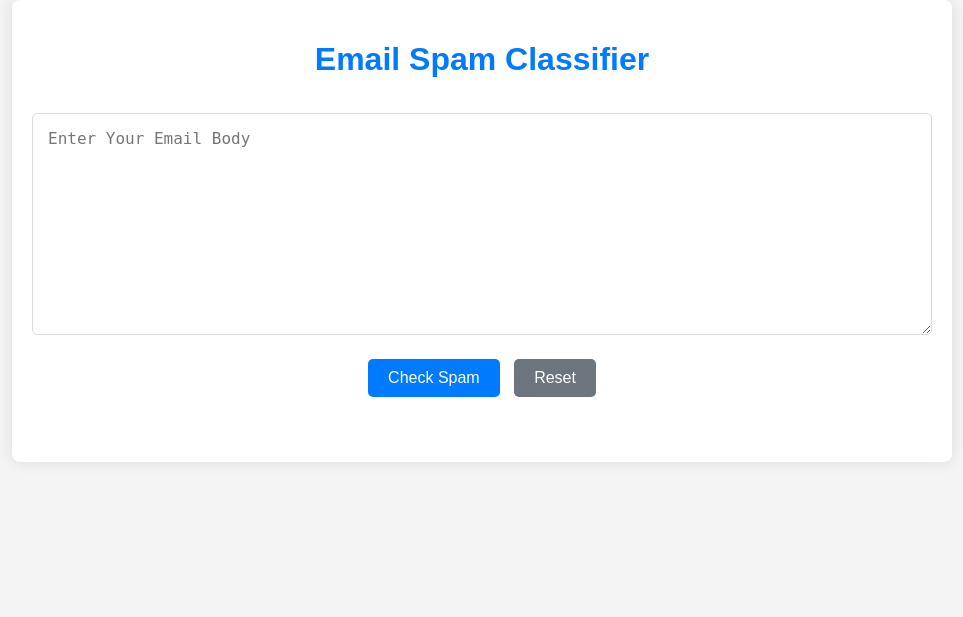
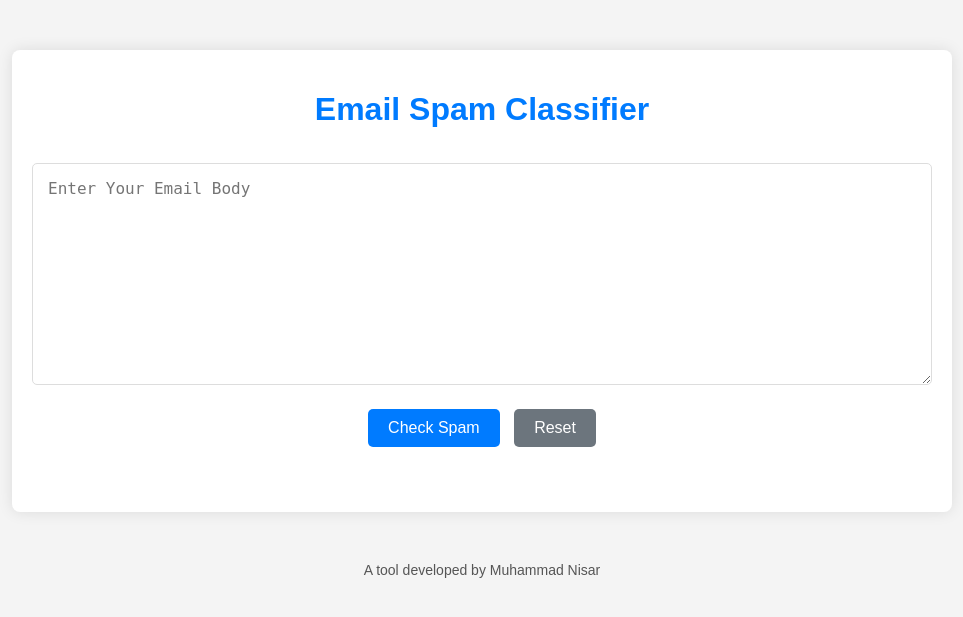
Before and after one commit to Muhammad-Nisar-7/Email-spam-classifier, a Flask app: page / in a window 1280 px wide. Shown: the top 617 px of the page, without its empty margins (158-1121 px from the left). Run offline with Flask 2, Linux system fonts and the light colour scheme; parts of the project's set-up code (start-up, migrations or seed data) failed here and were passed over.

Commit message:
Update index.html

```diff
--- a/templates/index.html
+++ b/templates/index.html
@@ -16,7 +16,7 @@
         .container {
             width: 80%;
             max-width: 900px;
-            margin: 0 auto;
+            margin: 50px auto 0; /* Added margin-top: 50px */
             padding: 20px;
             background: #fff;
             border-radius: 8px;
@@ -78,6 +78,11 @@
             font-size: 28px;
             vertical-align: middle;
         }
+        footer {
+            margin-top: 50px;
+            color: #555;
+            font-size: 14px;
+        }
     </style>
 </head>
 <body>
@@ -100,5 +105,8 @@
             </div>
         {% endif %}
     </div>
+    <footer>
+        A tool developed by Muhammad Nisar
+    </footer>
 </body>
 </html>
```
